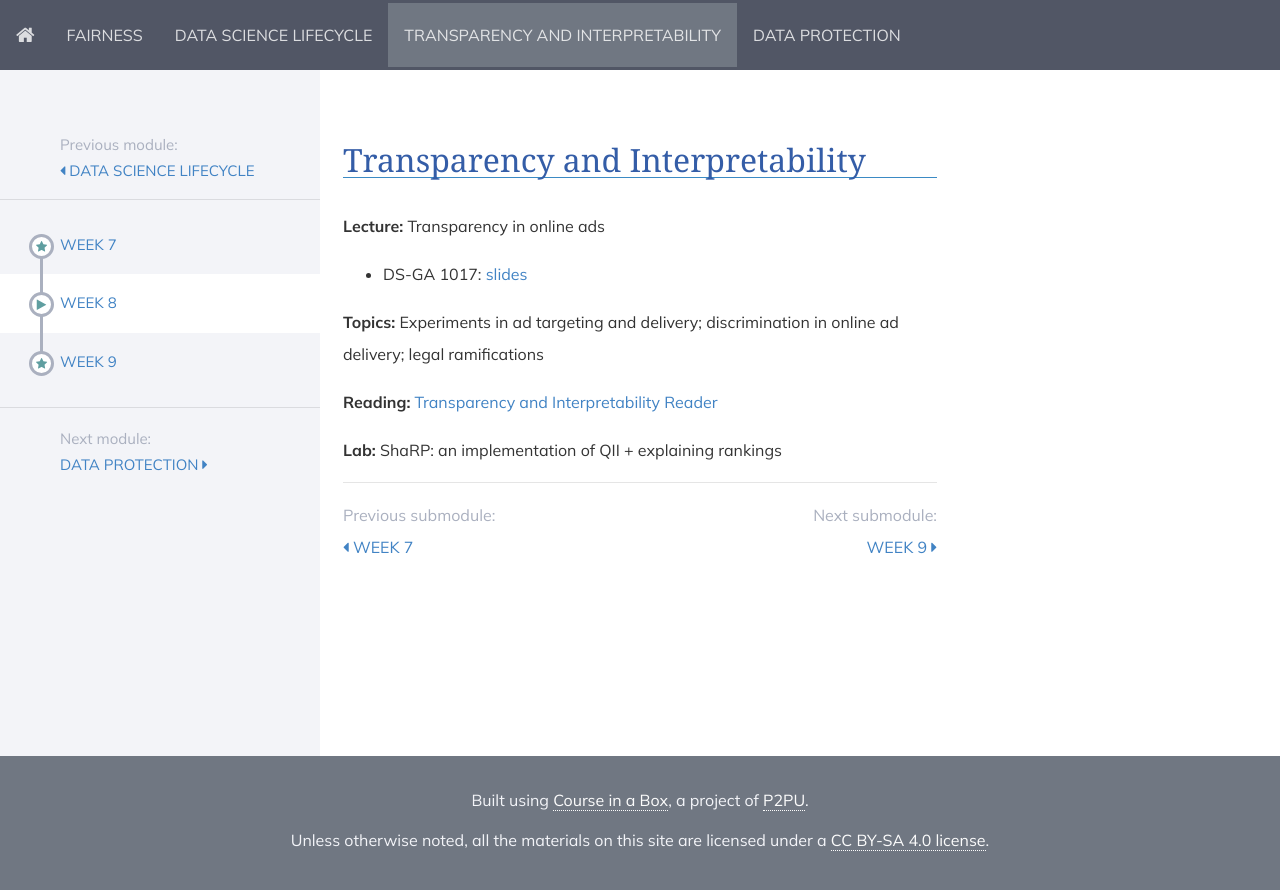
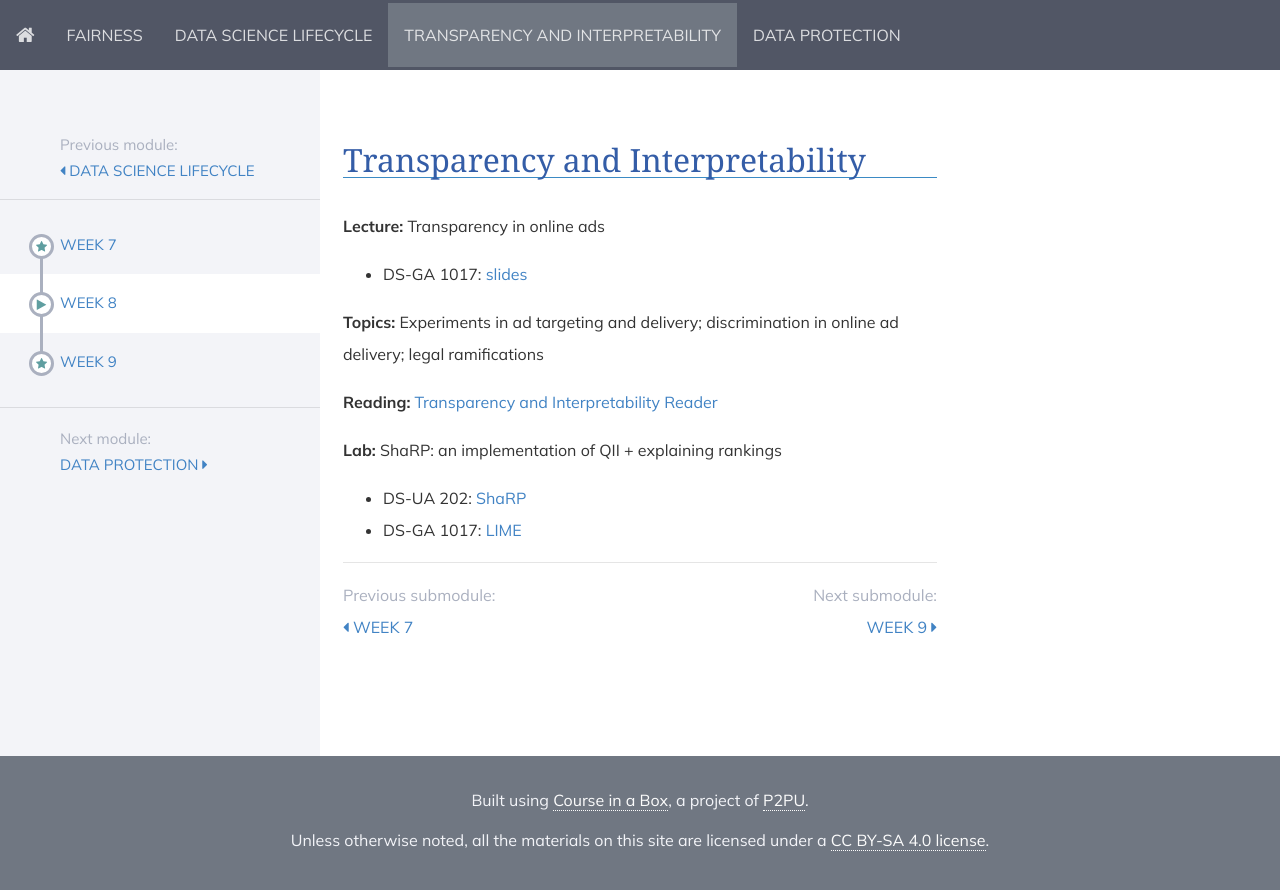
Before and after one commit to DataResponsibly/rds24, a Jekyll site: the page built from modules/transparency_and_interpretability/_posts/2000-01-02-week12.md, in a window 1280 px wide. Shown: the top 890 px of the page. Built offline with Jekyll 4.4.1, drawn with Linux system fonts in a browser that asks for light colours; nearby versions of some CDN libraries.

Commit message:
Add ShaRP Lab

```diff
--- a/modules/transparency_and_interpretability/_posts/2000-01-02-week12.md
+++ b/modules/transparency_and_interpretability/_posts/2000-01-02-week12.md
@@ -15,5 +15,5 @@ title: Week 8
 
 **Lab:** ShaRP: an implementation of QII + explaining rankings
 
-<!-- * DS-UA 202: [LIME](https://colab.research.google.com/drive/1Kt8yxmTZL9W68UUiMI2uxlPgcYm7w6fi?usp=share_link) -->
-<!-- * DS-GA 1017: [LIME](https://colab.research.google.com/drive/1ZKYwgrsRvOlel-5XVELfHlh6VARXcn0i?usp=sharing) -->
+* DS-UA 202: [ShaRP](https://drive.google.com/file/d/1KU7DlueYCQOXhlukc4I9XrrCWMUSnLRw/view?usp=sharing)
+* DS-GA 1017: [LIME](https://drive.google.com/file/d/1Pt95RDWl1LMJ8vIa8rxB5E1jjM9qkQPs/view?usp=sharing)
```
